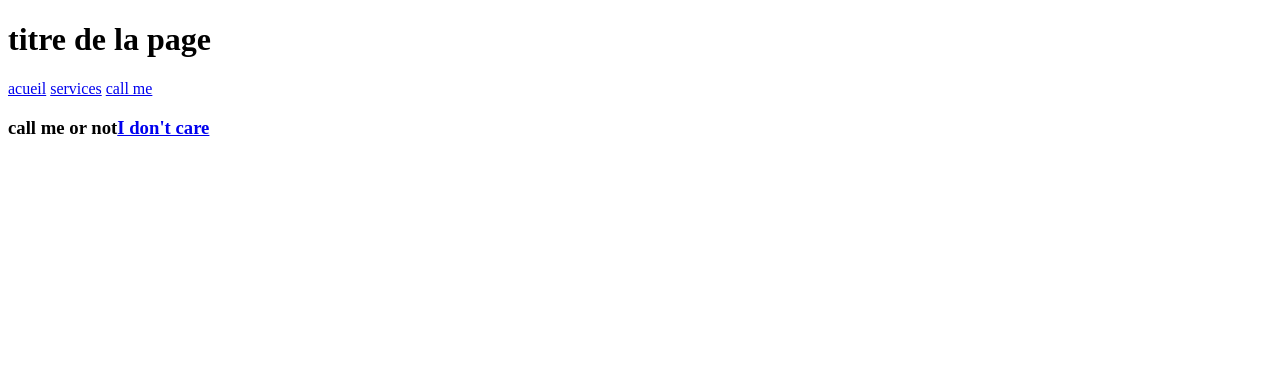
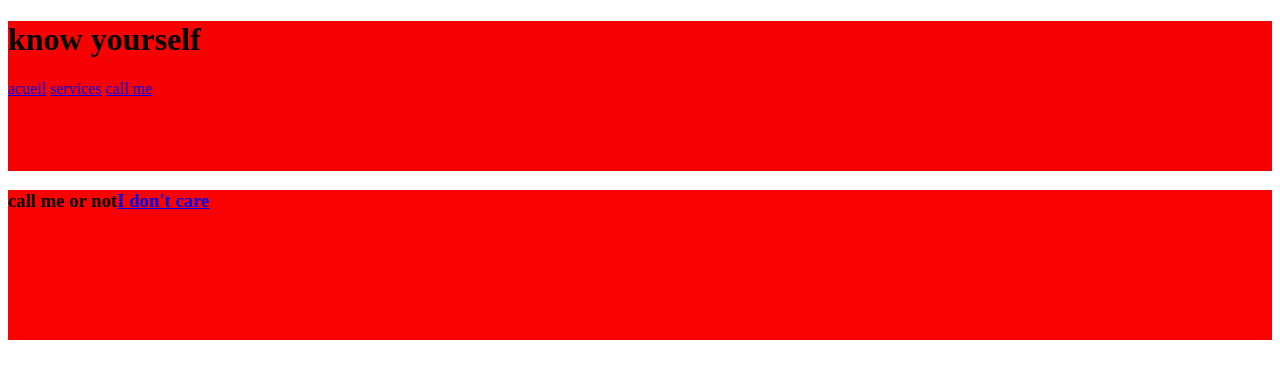
Before and after one commit to lordmanfr/projet, a PHP site: page /contact.html in a window 1280 px wide. Shown: the top 379 px of the page. Run offline with PHP 8.4, Linux system fonts and the light colour scheme.

Commit message:
css header footer

```diff
--- a/jour5/assets/css.css
+++ b/jour5/assets/css.css
@@ -3,3 +3,13 @@ img
     height: 500px;
 
 }
+header
+{
+    height: 150px;
+    background-color: rgb(247, 2, 2);
+}
+footer
+{
+    height: 150px;
+    background-color: rgb(250, 2, 2);
+}
--- a/jour5/contact.html
+++ b/jour5/contact.html
@@ -11,8 +11,8 @@
 
 
 <header>
-<h1>titre  de la page</h1>
-<nav>
+    <h1>know yourself</h1>
+    <nav>
     <a href="index.html">acueil</a>
     <a href="services.html">services</a>
     <a href="contact.html">call me</a>
--- a/jour5/index.html
+++ b/jour5/index.html
@@ -11,7 +11,7 @@
 
 
 <header>
-<h1>titre  de la page</h1>
+<h1>know yourself</h1>
 <nav>
     <a href="index.html">acueil</a>
     <a href="services.html">services</a>
--- a/jour5/services.html
+++ b/jour5/services.html
@@ -11,7 +11,7 @@
 
 
 <header>
-<h1>titre  de la page</h1>
+    <h1>know yourself</h1>
 <nav>
     <a href="index.html">acueil</a>
     <a href="services.html">services</a>
```
